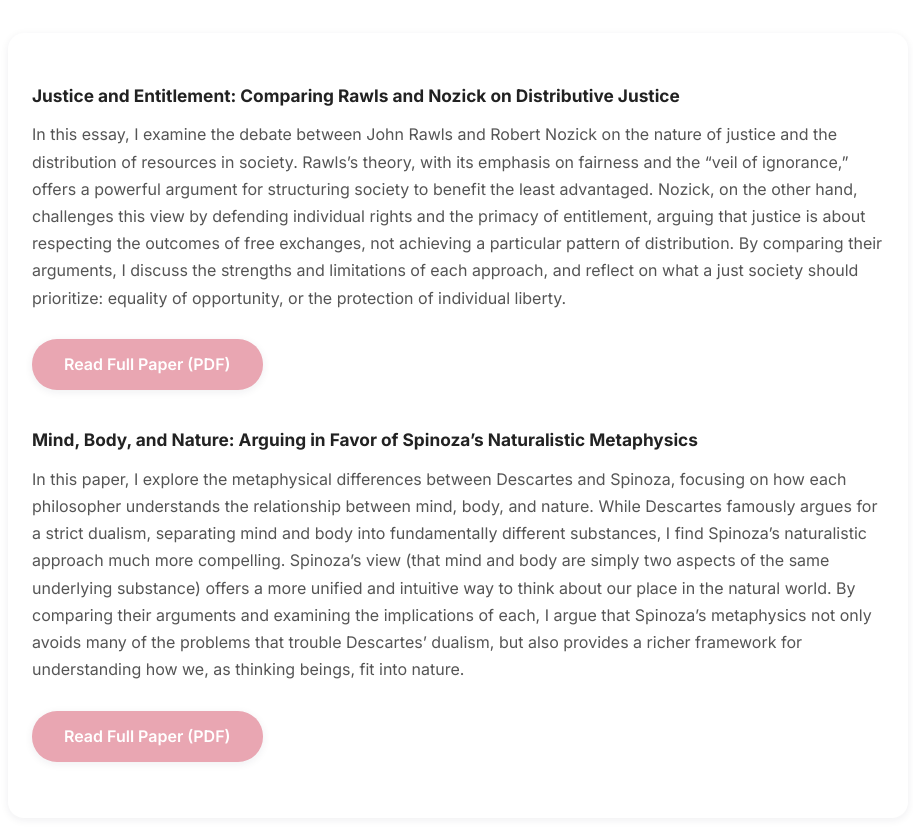
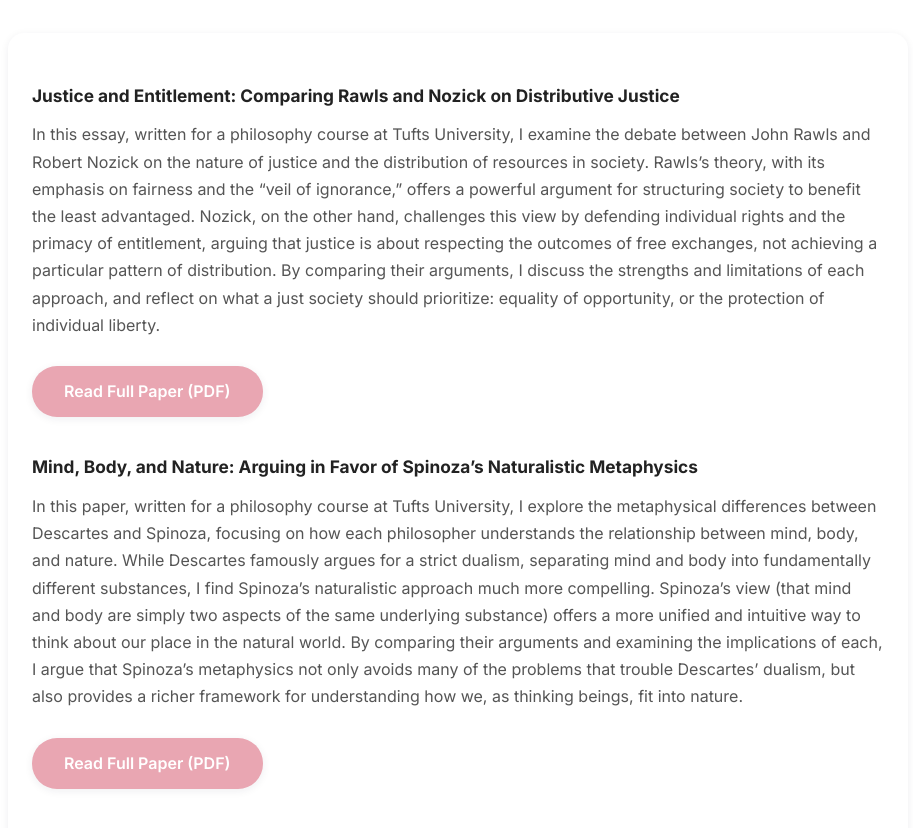
Before and after one commit to leemoradi/my_portfolio_site, a plain HTML site: page writing-samples.html in a window 1280 px wide. Shown: the part 340-1168 px from the top of the page, without its empty margins (182-1095 px from the left). Drawn offline with Linux system fonts and the light colour scheme.

Commit message:
Update abstracts to mention both papers were written for philosophy courses at Tufts University

```diff
--- a/writing-samples.html
+++ b/writing-samples.html
@@ -26,14 +26,14 @@
         <li style="margin-bottom: 2.2rem;">
           <strong>Justice and Entitlement: Comparing Rawls and Nozick on Distributive Justice</strong><br>
           <p class="abstract" style="color: var(--color-text-secondary); font-size: 1rem; margin: 0.7em 0 1em 0;">
-            In this essay, I examine the debate between John Rawls and Robert Nozick on the nature of justice and the distribution of resources in society. Rawls’s theory, with its emphasis on fairness and the “veil of ignorance,” offers a powerful argument for structuring society to benefit the least advantaged. Nozick, on the other hand, challenges this view by defending individual rights and the primacy of entitlement, arguing that justice is about respecting the outcomes of free exchanges, not achieving a particular pattern of distribution. By comparing their arguments, I discuss the strengths and limitations of each approach, and reflect on what a just society should prioritize: equality of opportunity, or the protection of individual liberty.
+            In this essay, written for a philosophy course at Tufts University, I examine the debate between John Rawls and Robert Nozick on the nature of justice and the distribution of resources in society. Rawls’s theory, with its emphasis on fairness and the “veil of ignorance,” offers a powerful argument for structuring society to benefit the least advantaged. Nozick, on the other hand, challenges this view by defending individual rights and the primacy of entitlement, arguing that justice is about respecting the outcomes of free exchanges, not achieving a particular pattern of distribution. By comparing their arguments, I discuss the strengths and limitations of each approach, and reflect on what a just society should prioritize: equality of opportunity, or the protection of individual liberty.
           </p>
           <a href="Rawls-Nozick-Writing-Sample.pdf" class="btn" target="_blank" style="margin-top: 0.7rem; display: inline-block;">Read Full Paper (PDF)</a>
         </li>
         <li style="margin-bottom: 1.5rem;">
           <strong>Mind, Body, and Nature: Arguing in Favor of Spinoza’s Naturalistic Metaphysics</strong><br>
           <p class="abstract" style="color: var(--color-text-secondary); font-size: 1rem; margin: 0.7em 0 1em 0;">
-            In this paper, I explore the metaphysical differences between Descartes and Spinoza, focusing on how each philosopher understands the relationship between mind, body, and nature. While Descartes famously argues for a strict dualism, separating mind and body into fundamentally different substances, I find Spinoza’s naturalistic approach much more compelling. Spinoza’s view (that mind and body are simply two aspects of the same underlying substance) offers a more unified and intuitive way to think about our place in the natural world. By comparing their arguments and examining the implications of each, I argue that Spinoza’s metaphysics not only avoids many of the problems that trouble Descartes’ dualism, but also provides a richer framework for understanding how we, as thinking beings, fit into nature.
+            In this paper, written for a philosophy course at Tufts University, I explore the metaphysical differences between Descartes and Spinoza, focusing on how each philosopher understands the relationship between mind, body, and nature. While Descartes famously argues for a strict dualism, separating mind and body into fundamentally different substances, I find Spinoza’s naturalistic approach much more compelling. Spinoza’s view (that mind and body are simply two aspects of the same underlying substance) offers a more unified and intuitive way to think about our place in the natural world. By comparing their arguments and examining the implications of each, I argue that Spinoza’s metaphysics not only avoids many of the problems that trouble Descartes’ dualism, but also provides a richer framework for understanding how we, as thinking beings, fit into nature.
           </p>
           <a href="Descartes-Spinoza-Writing_Sample.pdf" class="btn" target="_blank" style="margin-top: 0.7rem; display: inline-block;">Read Full Paper (PDF)</a>
         </li>
```
